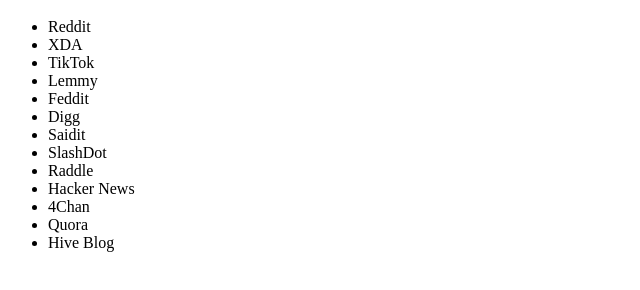
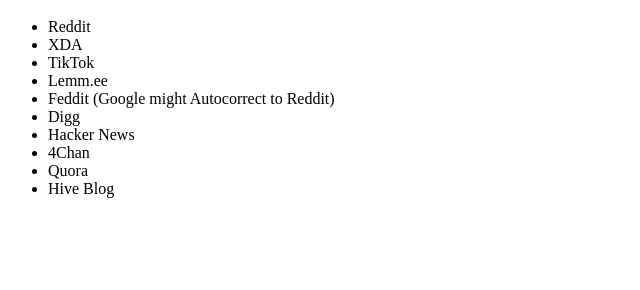
Before and after one commit to outworldly/AUG, a plain HTML site: page index.html in a window 1280 px wide. Shown: the part 48-338 px from the top of the page, without its empty margins (0-640 px from the left). Drawn offline with Linux system fonts and the light colour scheme.

Commit message:
Update index.html

```diff
--- a/index.html
+++ b/index.html
@@ -14,12 +14,9 @@
         <li>Reddit</li>
         <li>XDA</li>
         <li>TikTok</li>
-        <li>Lemmy</li>
-        <li>Feddit</li>
+        <li>Lemm.ee</li>
+        <li>Feddit (Google might Autocorrect to Reddit)</li>
         <li>Digg</li>
-        <li>Saidit</li>
-        <li>SlashDot</li>
-        <li>Raddle</li>
         <li>Hacker News</li>
         <li>4Chan</li>
         <li>Quora</li>
```
